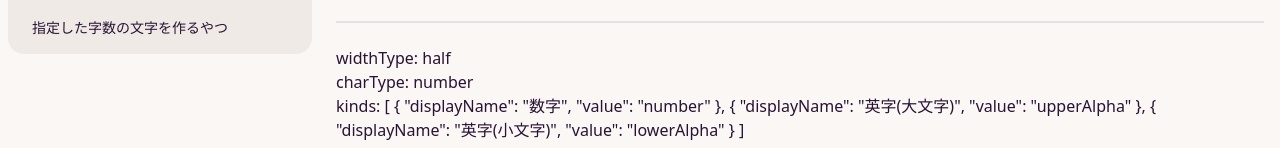
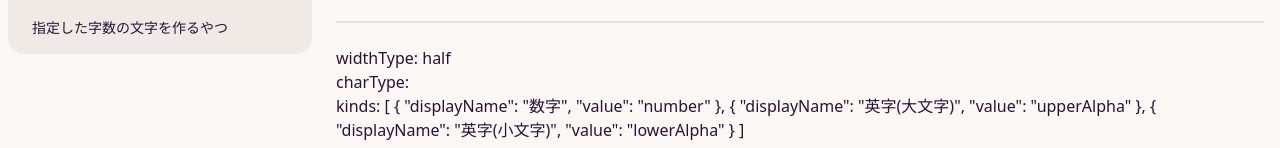
Before and after one commit to kyoruni/web-tools, a Nuxt app: page /string-generator in a window 1280 px wide. Shown: the part 126-274 px from the top of the page. Built offline with nearby package versions, Linux system fonts and the light colour scheme.

Commit message:
:wrench: ラジオボタン変更したら、セレクトボックスの選択をリセット

```diff
--- a/pages/string-generator.vue
+++ b/pages/string-generator.vue
@@ -10,8 +10,8 @@
       <input type="radio" name="widthType" id="full" :class="radioClass" value="full" v-model="widthType" @change="selectFull" />
       <label for="full" :class="labelClass">全角</label>
     </div>
-    <select class="select select-primary w-full max-w-xs rounded" @change="selectKind">
-      <option disabled selected>文字の種類を選択</option>
+    <select class="select select-primary w-full max-w-xs rounded" v-model="charType">
+      <option disabled selected value="">文字の種類を選択</option>
       <option v-for="kind in kinds" :key="kind.value" :value="kind.value">
         {{ kind.displayName }}
       </option>
@@ -22,17 +22,14 @@
 <script setup>
 import { ref, onMounted } from 'vue';
 const widthType = ref('half'); // half or full
-const charType = ref('number');
+const charType = ref('');
 const kinds = ref([]);
 
 const radioClass = 'radio radio-primary';
 const labelClass = 'label cursor-pointer';
 
-const selectKind = ((event) => {
-  charType.value = event.target.value;
-});
-
 const selectHalf = (() => {
+  charType.value = '';
   kinds.value = [
     { displayName: '数字', value: 'number' },
     { displayName: '英字(大文字)', value: 'upperAlpha' },
@@ -41,12 +38,13 @@ const selectHalf = (() => {
 });
 
 const selectFull = (() => {
+  charType.value = '';
   kinds.value = [
     { displayName: '数字', value: 'number' },
     { displayName: '英字(大文字)', value: 'upperAlpha' },
     { displayName: '英字(小文字)', value: 'lowerAlpha' },
-    { displayName: 'ひらがな', value: 'lowerAlpha' },
-    { displayName: 'カタカナ', value: 'lowerAlpha' },
+    { displayName: 'ひらがな', value: 'hiragana' },
+    { displayName: 'カタカナ', value: 'katakana' },
   ];
 });
 
```
